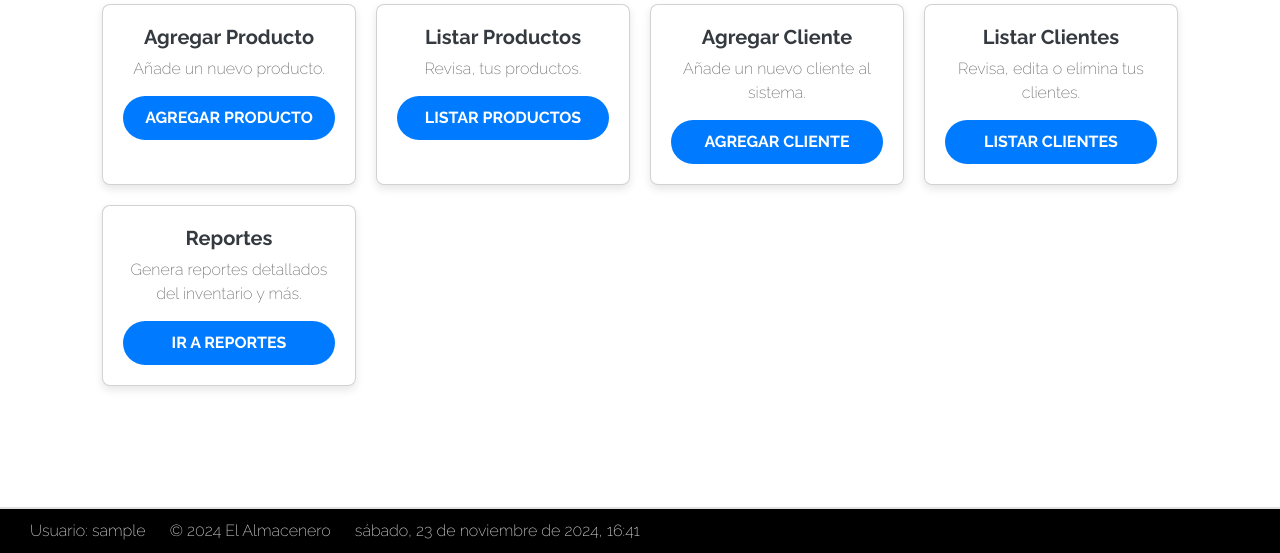
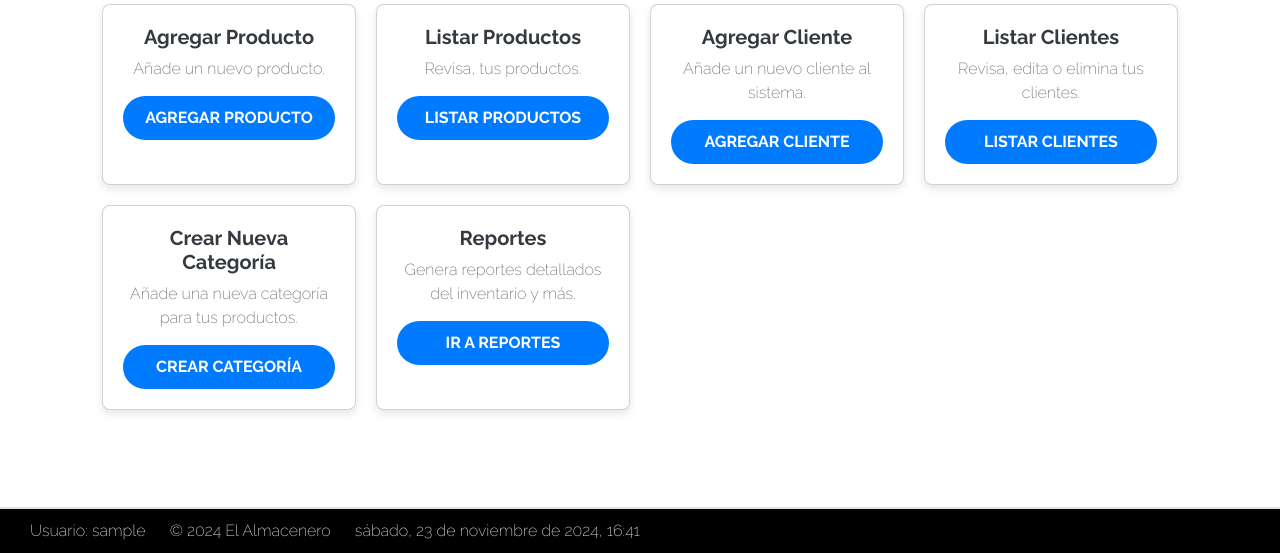
Before and after one commit to NicoButter/el_almacen, a Django app: page /dashboard/admin_dashboard/ in a window 1280 px wide. Shown: the part 247-800 px from the top of the page. Run offline with Django 5.2, Linux system fonts and the light colour scheme; the visitor is signed in with stand-in values (Sample User, id 1); some libraries are stand-ins or nearby versions.

Commit message:
se agrego add_category al dashboard y al add_products

```diff
--- a/dashboards/templates/dashboards/admin_dashboard.html
+++ b/dashboards/templates/dashboards/admin_dashboard.html
@@ -1,4 +1,3 @@
-
 {% extends 'base.html' %}
 
 {% load static %}
@@ -12,8 +11,6 @@
 {% endblock %}
 
 {% block content %}
-
-
 <div class="dashboard-container">
     <div class="card">
         <h5 class="card-title">Agregar Producto</h5>
@@ -40,84 +37,16 @@
     </div>
 
     <div class="card">
+        <h5 class="card-title">Crear Nueva Categoría</h5>
+        <p class="card-text">Añade una nueva categoría para tus productos.</p>
+        <a href="{% url 'add_category' %}" class="btn-custom">Crear Categoría</a>
+    </div>
+
+    <div class="card">
         <h5 class="card-title">Reportes</h5>
         <p class="card-text">Genera reportes detallados del inventario y más.</p>
         <a href="{% url 'reports_dashboard' %}" class="btn-custom">Ir a Reportes</a>
     </div>
 </div>
+
 {% endblock %}
-
-
-
-
-
-{% comment %} {% extends 'base.html' %}
-
-{% block title %}Dashboard Administrador{% endblock %}
-
-{% block header %}Dashboard Administrador{% endblock %}
-
-{% block content %}
-
-    <h2>Panel de Gestión</h2>
-    <p class="text-center">Selecciona una opción para gestionar el almacén</p>
-
-    <div class="container-fluid mt-4">
-        <div class="row">
-            <div class="col-md-6">
-                <div class="card">
-                    <div class="card-body text-center">
-                        <h5 class="card-title">Agregar Producto</h5>
-                        <p class="card-text">Añade un nuevo producto.</p>
-                        <a href="{% url 'add_products' %}" class="btn btn-primary">Agregar Producto</a>
-                    </div>
-                </div>
-            </div>
-            <div class="col-md-6">
-                <div class="card">
-                    <div class="card-body text-center">
-                        <h5 class="card-title">Listar Productos</h5>
-                        <p class="card-text">Revisa, edita o elimina tus productos.</p>
-                        <a href="{% url 'list_products' %}" class="btn btn-secondary">Listar Productos</a>
-                    </div>
-                </div>
-            </div>
-        </div>
-
-        <div class="row mt-4">
-            <div class="col-md-6">
-                <div class="card">
-                    <div class="card-body text-center">
-                        <h5 class="card-title">Agregar Cliente</h5>
-                        <p class="card-text">Añade un nuevo cliente al sistema.</p>
-                        <a href="{% url 'agregar_cliente' %}" class="btn btn-primary">Agregar Cliente</a>
-                    </div>
-                </div>
-            </div>
-            <div class="col-md-6">
-                <div class="card">
-                    <div class="card-body text-center">
-                        <h5 class="card-title">Listar Clientes</h5>
-                        <p class="card-text">Revisa, edita o elimina tus clientes.</p>
-                        <a href="{% url 'listar_clientes' %}" class="btn btn-secondary">Listar Clientes</a>
-                    </div>
-                </div>
-            </div>
-        </div>
-
-        <div class="row mt-4">
-            <div class="col-md-12">
-                <div class="card">
-                    <div class="card-body text-center">
-                        <h5 class="card-title">Reportes</h5>
-                        <p class="card-text">Genera reportes detallados del inventario y más.</p>
-                        <a href="{% url 'reports_dashboard' %}" class="btn btn-info">Ir a Reportes</a>
-                    </div>
-                </div>
-            </div>
-        </div>
-
-        <!-- Puedes agregar más secciones según sea necesario -->
-
-    </div>
-{% endblock %} {% endcomment %}
--- a/products/templates/products/add_category.html
+++ b/products/templates/products/add_category.html
@@ -1,4 +1,5 @@
 {% extends 'base.html' %}
+
 {% load custom_tags %}
 
 {% block content %}
@@ -15,9 +16,10 @@
         </div>
         <div class="d-flex justify-content-end mt-4">
             <button type="submit" class="btn btn-success mx-2">Agregar Categoría</button>
-            <a href="{% url 'list_category' %}" class="btn btn-secondary mx-2">Volver al listado</a>
+            <a href="{% url 'add_products' %}" class="btn btn-secondary mx-2">Volver al formulario de producto</a>}
             <a href="{% url 'admin_dashboard' %}" class="btn btn-primary mx-2">Volver al Dashboard</a> <!-- Botón para volver al dashboard -->
         </div>
     </form>
 </div>
+
 {% endblock %}
```
Also changed, not shown: products/templates/products/add_products.html (+6 -2 lines), products/views.py (+35 -7 lines). Lines whose indentation alone changed are shown as unchanged.
